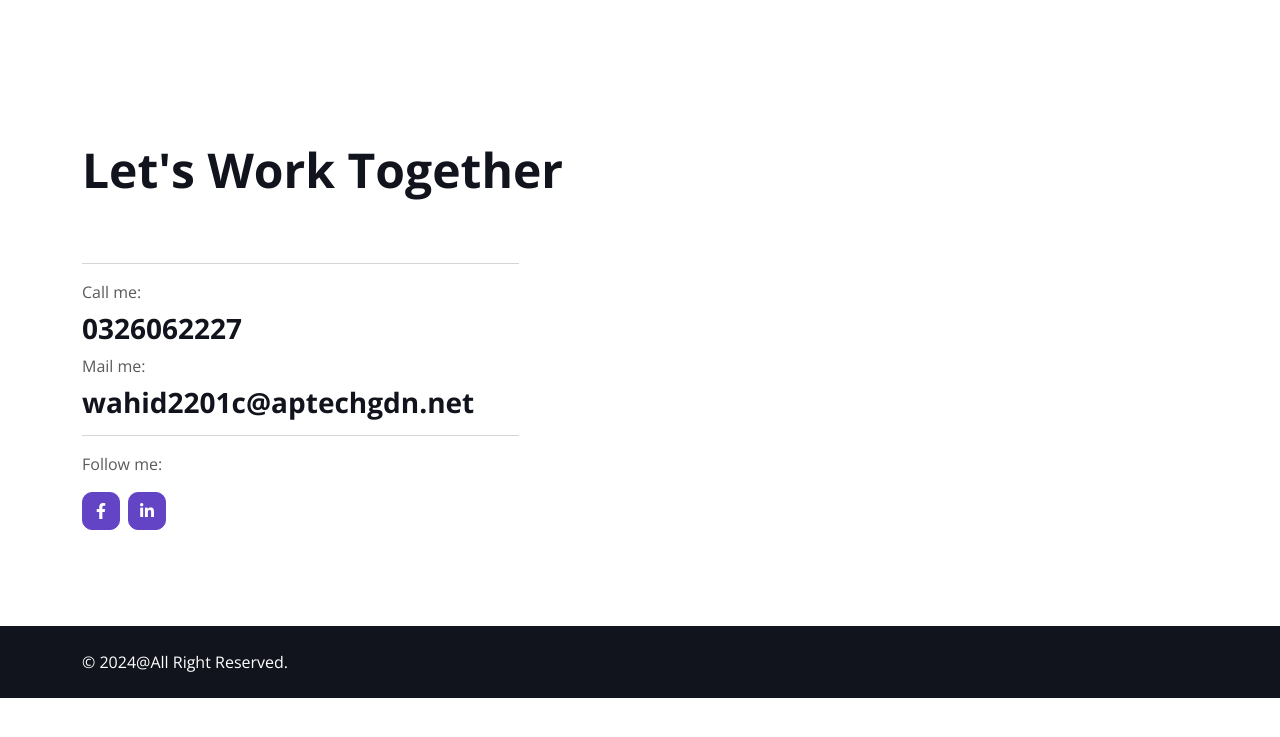
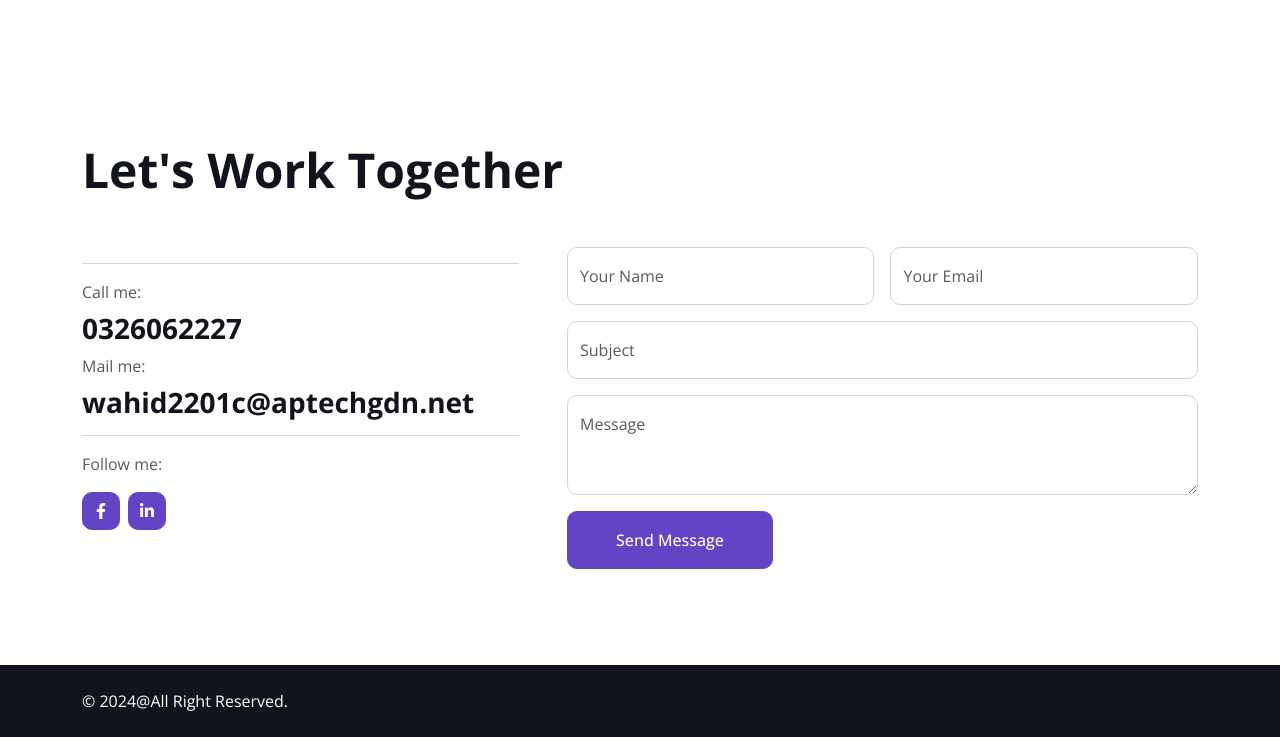
Before and after one commit to wahidxrehman/abdulwahid.github.io, a plain HTML site: page index.html in a window 1280 px wide. Shown: the part 1636-2373 px from the top of the page. Before the commit the page ends 2334 px from the top, so only its background shows below. Drawn offline with nearby package versions, Linux system fonts and the light colour scheme.

Commit message:
Update index.html

```diff
--- a/index.html
+++ b/index.html
@@ -623,6 +623,12 @@
                 <div class="col-lg-6">
                     <h1 class="display-5 mb-0">Let's Work Together</h1>
                 </div>
+                <br>
+                <br>
+                <br>
+                <br>
+
+
                 <!-- <div class="col-lg-6 text-lg-end">
                     <a class="btn btn-primary py-3 px-5" href="">Say Hello</a>
                 </div> -->
@@ -644,8 +650,7 @@
                         <a class="btn btn-square btn-primary me-2" href=""><i class="fab fa-linkedin-in"></i></a>
                     </div>
                 </div>
-                <!-- <div class="col-lg-7 col-md-6 wow fadeInUp" data-wow-delay="0.5s">
-                    <p class="mb-4">The contact form is currently inactive. Get a functional and working contact form with Ajax & PHP in a few minutes. Just copy and paste the files, add a little code and you're done. <a href="https://htmlcodex.com/contact-form">Download Now</a>.</p>
+                 <div class="col-lg-7 col-md-6 wow fadeInUp" data-wow-delay="0.5s">
                     <form>
                         <div class="row g-3">
                             <div class="col-md-6">
@@ -677,7 +682,7 @@
                             </div>
                         </div>
                     </form>
-                </div> -->
+                </div>
             </div>
         </div>
     </div>
```
